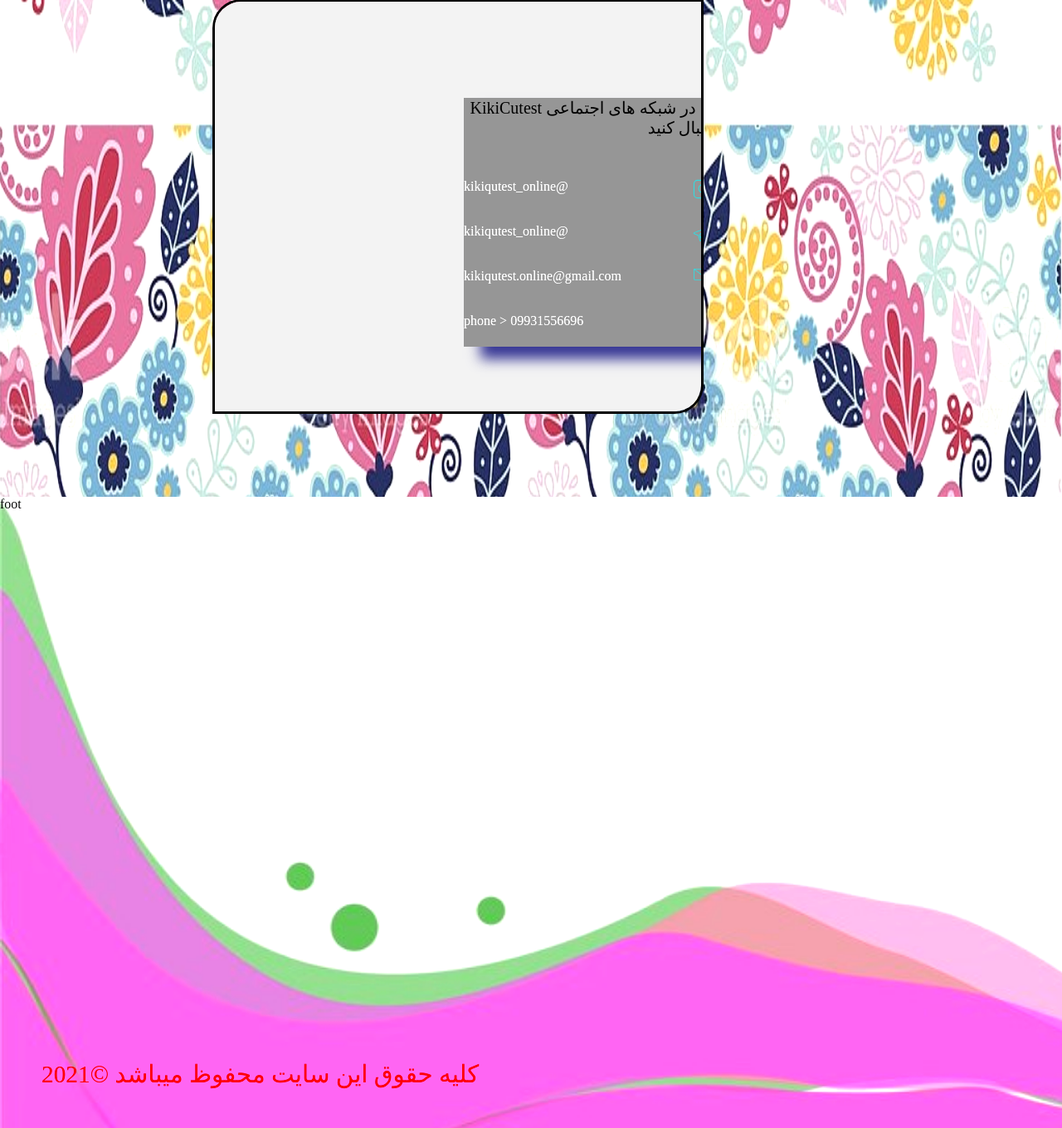
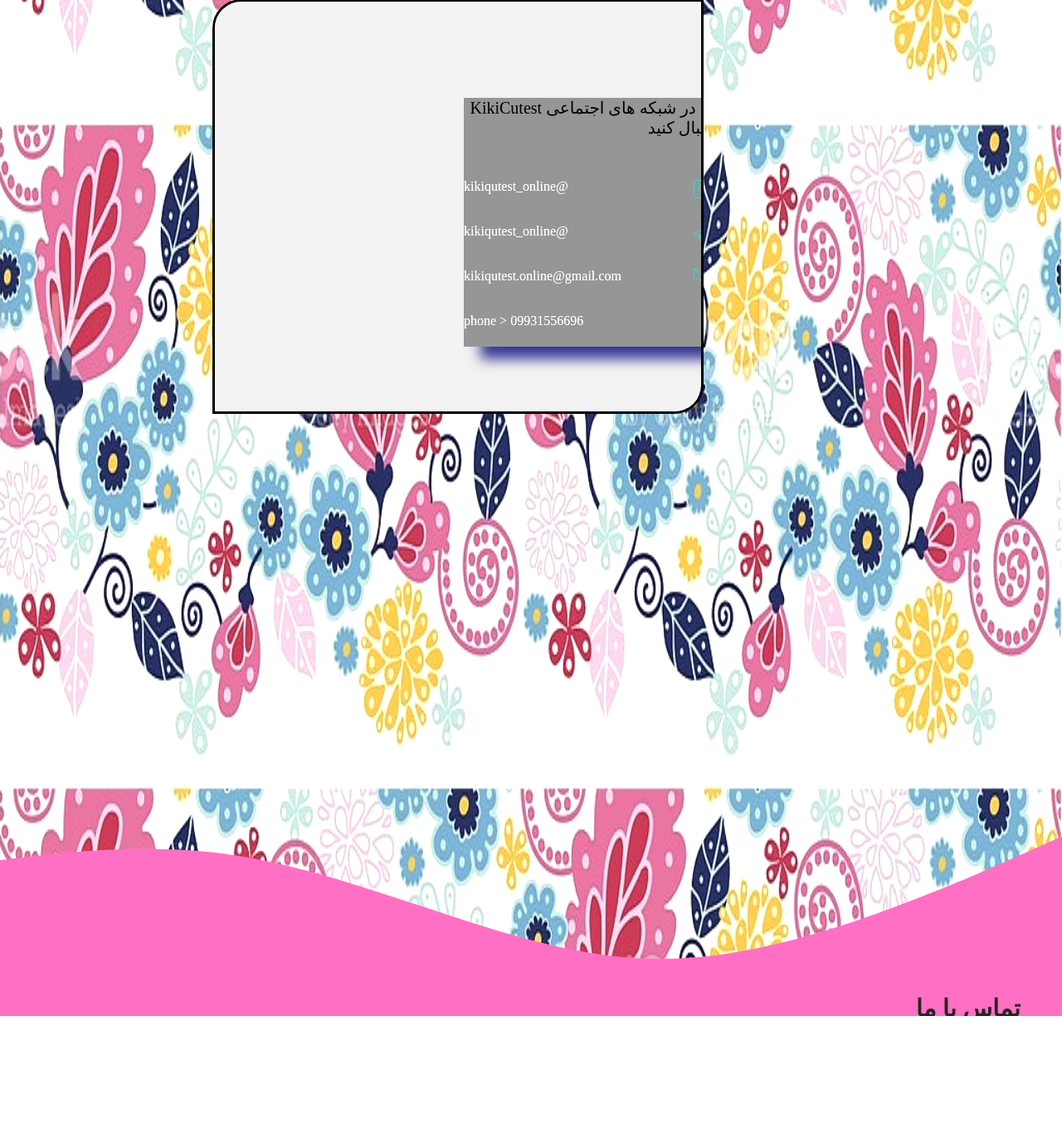
Before and after one commit to kian-007/kikiqherokutest, a PHP site: page /contactus.php?REMOTE_ADDR=1 in a window 1280 px wide; the page is wider, and only the part inside the window is pictured. Shown: the part 652-2012 px from the top of that part at 83% size. After the commit the page ends 1877 px from the top of that part, so only its background shows below. Run offline with PHP 8.4, Linux system fonts and the light colour scheme.

Commit message:
change footer

```diff
--- a/beautyandhealth.php
+++ b/beautyandhealth.php
@@ -253,8 +253,9 @@ if($lamp ){
 				</div>
 			</div>
 			<div class="footer">
-				<p style="position: absolute; top: 650px; left: 50px; font-size: 22pt;"><span style="color:red;">  2021©  کلیه حقوق این سایت محفوظ میباشد</span></p>
-				<b><a  href="contactus.php"	 style="text-decoration: none; font-size:22pt; float: right;position:relative;top: 650px; right: 50px; color: #222">تماس با ما</a></b>
+				<p style=" font-size: 19pt; float:left; position:relative; top:300px;"><span style="color:red;">  2021©  کلیه حقوق این سایت محفوظ میباشد</span></p>
+				<b><a  href="contactus.php"	 style="text-decoration: none; font-size:22pt; color: #222;float:right; position:relative; top:300px; right:50px; ">تماس با ما</a></b>
+				<svg xmlns="http://www.w3.org/2000/svg" viewBox="0 0 1440 320"><path fill="#ff66b3" fill-opacity="1" d="M0,64L48,58.7C96,53,192,43,288,53.3C384,64,480,96,576,128C672,160,768,192,864,197.3C960,203,1056,181,1152,149.3C1248,117,1344,75,1392,53.3L1440,32L1440,320L1392,320C1344,320,1248,320,1152,320C1056,320,960,320,864,320C768,320,672,320,576,320C480,320,384,320,288,320C192,320,96,320,48,320L0,320Z"></path></svg>
 			</div>
 		</div>
 	</body>
--- a/contactus.php
+++ b/contactus.php
@@ -167,8 +167,10 @@
 				<div class="right">
 				</div>
 			</div>
-			<div class="footer">foot
-				  <p style="position: absolute; top: 650px; left: 50px; font-size: 22pt;"><span style="color:red;">  2021©  کلیه حقوق این سایت محفوظ میباشد</span></p>
+			<div class="footer">
+				<p style=" font-size: 19pt; float:left; position:relative; top:300px;"><span style="color:red;">  2021©  کلیه حقوق این سایت محفوظ میباشد</span></p>
+				<b><a  href="contactus.php"	 style="text-decoration: none; font-size:22pt; color: #222;float:right; position:relative; top:300px; right:50px; ">تماس با ما</a></b>
+				<svg xmlns="http://www.w3.org/2000/svg" viewBox="0 0 1440 320"><path fill="#ff66b3" fill-opacity="1" d="M0,64L48,58.7C96,53,192,43,288,53.3C384,64,480,96,576,128C672,160,768,192,864,197.3C960,203,1056,181,1152,149.3C1248,117,1344,75,1392,53.3L1440,32L1440,320L1392,320C1344,320,1248,320,1152,320C1056,320,960,320,864,320C768,320,672,320,576,320C480,320,384,320,288,320C192,320,96,320,48,320L0,320Z"></path></svg>
 			</div>
 		</div>
 	</body>
--- a/fantasy.php
+++ b/fantasy.php
@@ -166,8 +166,9 @@
 				</div>
 			</div>
 			<div class="footer">
-				 <p style="position: absolute; top: 650px; left: 50px; font-size: 22pt;"><span style="color:red;">  2021©  کلیه حقوق این سایت محفوظ میباشد</span></p>
-				 <b><a  href="contactus.php"	 style="text-decoration: none; font-size:22pt; float: right;position:relative;top: 650px; right: 50px; color: #222">تماس با ما</a></b>
+				<p style=" font-size: 19pt; float:left; position:relative; top:300px;"><span style="color:red;">  2021©  کلیه حقوق این سایت محفوظ میباشد</span></p>
+				<b><a  href="contactus.php"	 style="text-decoration: none; font-size:22pt; color: #222;float:right; position:relative; top:300px; right:50px; ">تماس با ما</a></b>
+				<svg xmlns="http://www.w3.org/2000/svg" viewBox="0 0 1440 320"><path fill="#ff66b3" fill-opacity="1" d="M0,64L48,58.7C96,53,192,43,288,53.3C384,64,480,96,576,128C672,160,768,192,864,197.3C960,203,1056,181,1152,149.3C1248,117,1344,75,1392,53.3L1440,32L1440,320L1392,320C1344,320,1248,320,1152,320C1056,320,960,320,864,320C768,320,672,320,576,320C480,320,384,320,288,320C192,320,96,320,48,320L0,320Z"></path></svg>
 			</div>
 		</div>
 	</body>
--- a/index.css
+++ b/index.css
@@ -35,7 +35,7 @@
 				display: visible;
 				float: left;
 				width : 20%;
-				height:100%;
+				height:90%;
 			}
 			.content{
 				/*overflow: auto; */
@@ -45,25 +45,19 @@
 				margin-top: 350px;
 			}
 			.right{
-				display: none;
-				position: relative;
+				display: visible;
+				float: left;
 				width : 20%;
-				height:100%;
+				height:90%;
 				float : left;
-				 background-color : pink;
-				 Z-index: 2;
+				Z-index: 2;
 			}
 			.footer
 			{
 				position:relative;
-				bottom: 450px;
-				background: url('images/footer2.jpg') no-repeat;
-				background-size: cover;
-				filter: saturate(150%);
-				-webkit-filter: saturate(150%);
+				margin-bottom: 0;
 				width : 100%;
-				height : 800px;
-				clear: both;
+				height : 10%;
 			}
 			.h1
 			{
--- a/index.php
+++ b/index.php
@@ -212,8 +212,9 @@
 				</div>
 			</div>
 			<div class="footer">
-				 <p style="position: absolute; top: 650px; left: 50px; font-size: 22pt;"><span style="color:red;">  2021©  کلیه حقوق این سایت محفوظ میباشد</span></p>
-				 <b><a  href="contactus.php"	 style="text-decoration: none; font-size:22pt; float: right;position:relative;top: 650px; right: 50px; color: #222">تماس با ما</a></b>
+				<p style=" font-size: 19pt; float:left; position:relative; top:300px;"><span style="color:red;">  2021©  کلیه حقوق این سایت محفوظ میباشد</span></p>
+				<b><a  href="contactus.php"	 style="text-decoration: none; font-size:22pt; color: #222;float:right; position:relative; top:300px; right:50px; ">تماس با ما</a></b>
+				<svg xmlns="http://www.w3.org/2000/svg" viewBox="0 0 1440 320"><path fill="#ff66b3" fill-opacity="1" d="M0,64L48,58.7C96,53,192,43,288,53.3C384,64,480,96,576,128C672,160,768,192,864,197.3C960,203,1056,181,1152,149.3C1248,117,1344,75,1392,53.3L1440,32L1440,320L1392,320C1344,320,1248,320,1152,320C1056,320,960,320,864,320C768,320,672,320,576,320C480,320,384,320,288,320C192,320,96,320,48,320L0,320Z"></path></svg>
 			</div>
 		</div>
 
--- a/skin.php
+++ b/skin.php
@@ -230,8 +230,9 @@ if($handcream ){
 				</div>
 			</div>
 			<div class="footer">
-				 <p style="position: absolute; top: 650px; left: 50px; font-size: 22pt;"><span style="color:red;">  2021©  کلیه حقوق این سایت محفوظ میباشد</span></p>
-				 <b><a  href="contactus.php"	 style="text-decoration: none; font-size:22pt; float: right;position:relative;top: 650px; right: 50px; color: #222">تماس با ما</a></b>
+				<p style=" font-size: 19pt; float:left; position:relative; top:300px;"><span style="color:red;">  2021©  کلیه حقوق این سایت محفوظ میباشد</span></p>
+				<b><a  href="contactus.php"	 style="text-decoration: none; font-size:22pt; color: #222;float:right; position:relative; top:300px; right:50px; ">تماس با ما</a></b>
+				<p style="position: absolute; top: 650px; left: 50px; font-size: 22pt;"><span style="color:red;">  2021©  کلیه حقوق این سایت محفوظ میباشد</span></p>
 			</div>
 		</div>
 	</body>
```
